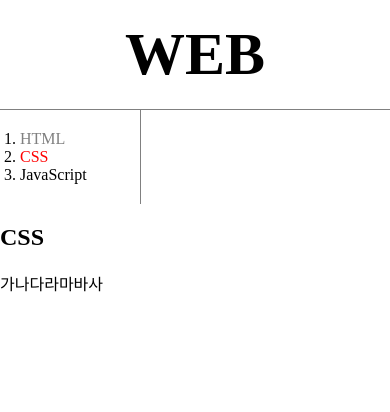
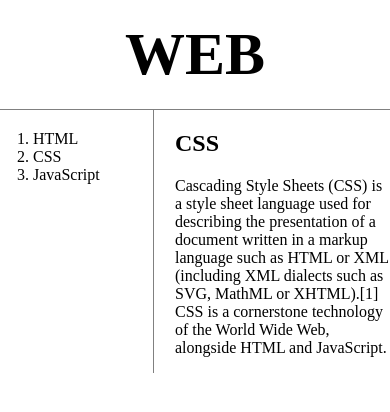
Before and after one commit to hooncoder/my-first-web-site, a plain HTML site: page 2.html in a window 390 px wide. Drawn offline with Linux system fonts and the light colour scheme.

Commit message:
220918 WEB2-CSS 모바일 애플리케이션부터 수강하면 됨

```diff
--- a/2.html
+++ b/2.html
@@ -18,12 +18,6 @@ id쓰는법 : id="active"로 지정 후, #active
 		color: black;
 		text-decoration: none;
 	}
-	#active {
-		color: red;
-	}
-	.saw {
-		color: gray;
-	}
 	h1 {
 		font-size: 60px;
 		text-align: center;
@@ -31,11 +25,20 @@ id쓰는법 : id="active"로 지정 후, #active
 		margin: 0px;
 		padding: 20px;
 	}
-	ol {
+	#grid {
+		display: grid;
+		grid-template-columns: 150px 1fr;
+	}
+	#grid ol {
 		border-right: 1px solid gray;
 		width: 100px;
 		margin: 0;
-		padding: 20px;
+		padding : 20px;
+		padding-left : 33px;
+	}
+	#grid #article {
+		padding-left: 25px;
+
 	}
 </style>
 <head>
@@ -44,16 +47,18 @@ id쓰는법 : id="active"로 지정 후, #active
 
 <body>
 	<h1><a href="index.html">WEB</a></h1>
-<ol>
-	<li><a href="1.html" class="saw">HTML</a></li>
-	<li><a href="2.html" class="saw" id="active">CSS</a></li>
-	<li><a href="3.html">JavaScript</a></li>
-</ol>
-
-
-<h2>CSS</h2>
-<p>
-가나다라마바사</p>
-
+	<div id="grid">
+		<ol>
+			<li><a href="1.html">HTML</a></li>
+			<li><a href="2.html">CSS</a></li>
+			<li><a href="3.html">JavaScript</a></li>
+		</ol>
+		<div id="article">
+			<h2>CSS</h2>
+			<p>
+			Cascading Style Sheets (CSS) is a style sheet language used for describing the presentation of a document written in a markup language such as HTML or XML (including XML dialects such as SVG, MathML or XHTML).[1] CSS is a cornerstone technology of the World Wide Web, alongside HTML and JavaScript.
+			</p>
+		</div>
+	</div>
 </body>
 </html>
```
